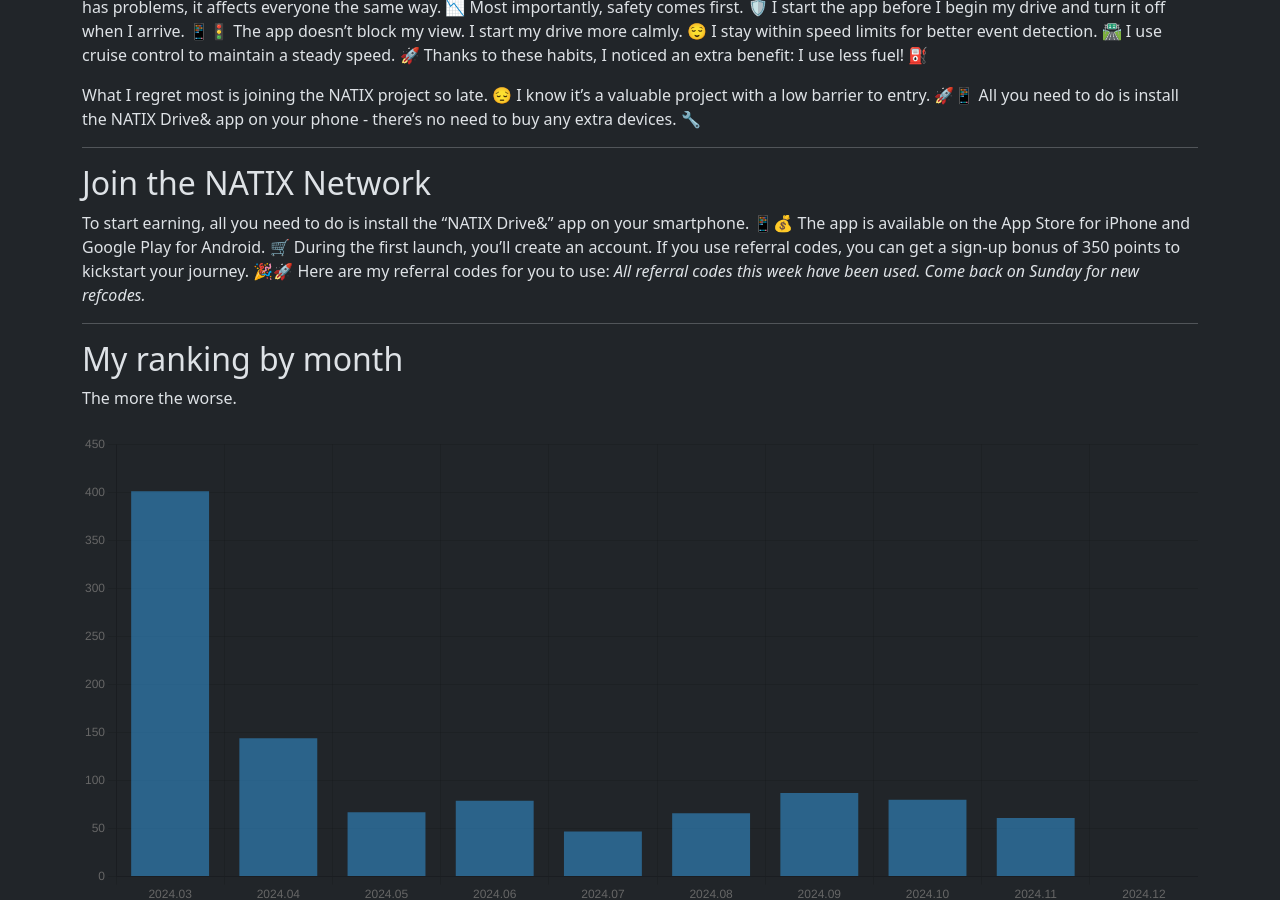
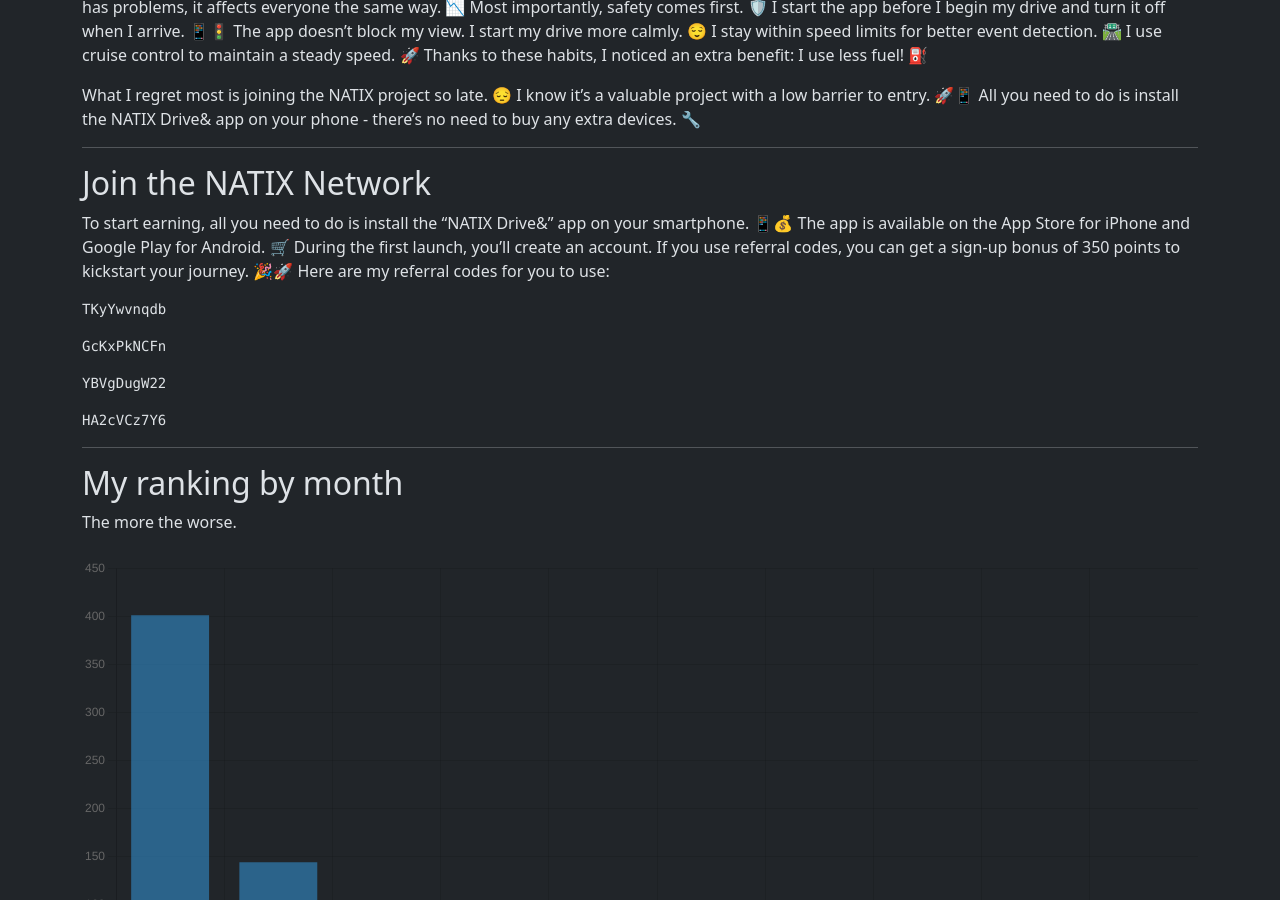
Before and after one commit to torrocus/natix, a Jekyll site: the page built from index.md, in a window 1280 px wide and 900 px high, scrolled down 2311 px. Built offline with Jekyll 4.4.1, drawn with Linux system fonts in a browser that asks for light colours; comment, search, counter and statistics services are not loaded.

Commit message:
Refresh referrer codes

````diff
--- a/index.md
+++ b/index.md
@@ -136,9 +136,26 @@ If you use referral codes, you can get a sign-up bonus of 350 points to kickstar
 🎉🚀
 Here are my referral codes for you to use:
 <!-- NATIX-REFERRAL-CODES-LIST:START -->
+```
+TKyYwvnqdb
+```
+
+```
+GcKxPkNCFn
+```
+
+```
+YBVgDugW22
+```
+
+```
+HA2cVCz7Y6
+```
 <!-- NATIX-REFERRAL-CODES-LIST:END -->
+<!--
 _All referral codes this week have been used.
 Come back on Sunday for new refcodes._
+-->
 
 ---
 
````
